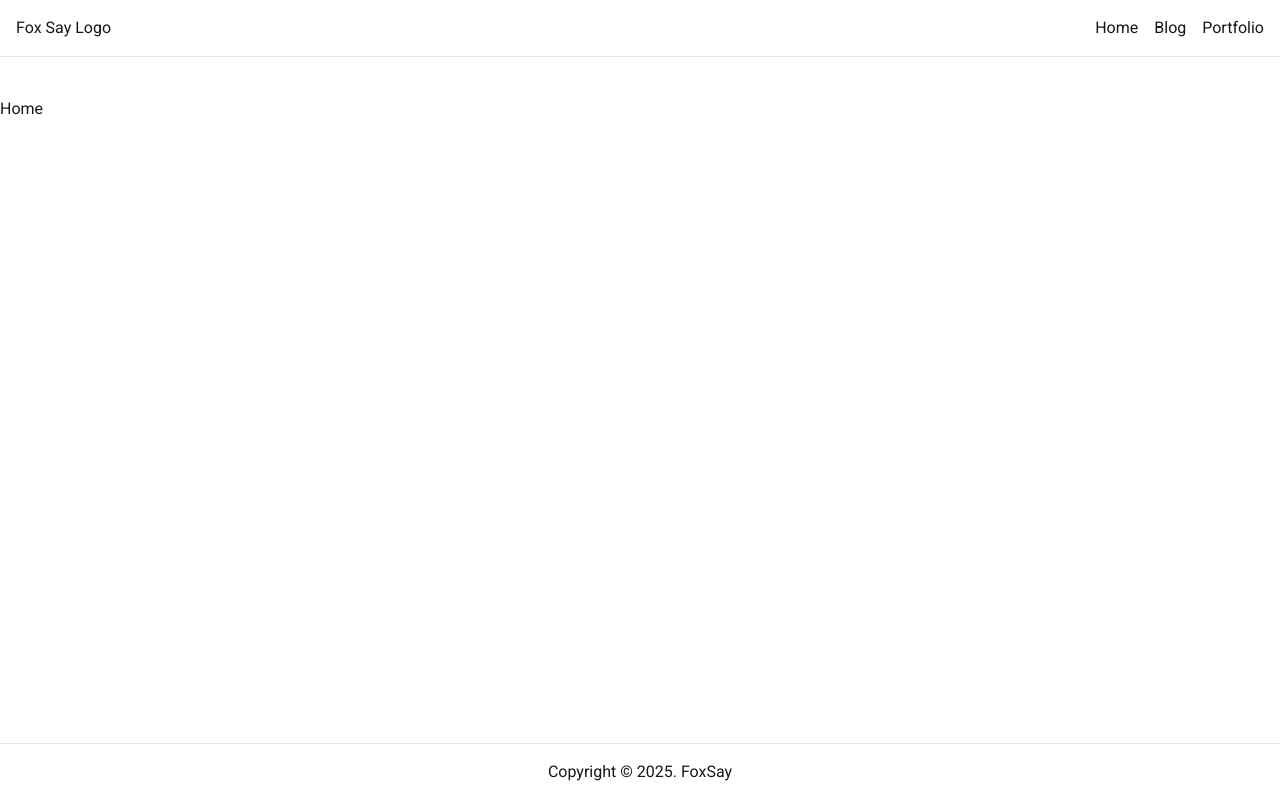
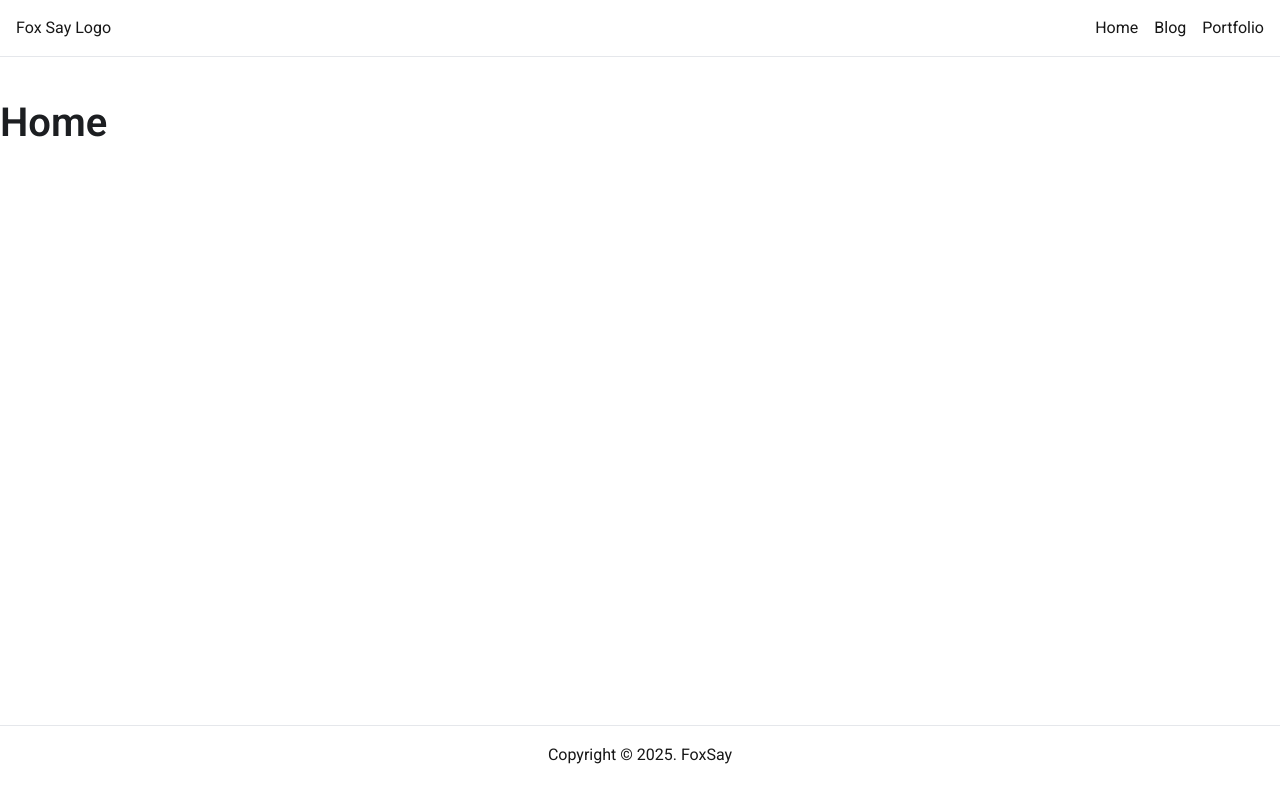
Before and after one commit to DimaChekashov/DimaChekashov.github.io, a Next.js app in the folder fox-say-site/: page / in a window 1280 px wide. Built offline with nearby package versions, Linux system fonts and the light colour scheme.

Commit message:
setup typography

```diff
--- a/fox-say-site/src/app/styles/globals.css
+++ b/fox-say-site/src/app/styles/globals.css
@@ -97,3 +97,38 @@ body {
   background: var(--background);
   font-family: var(--font-roboto), sans-serif;
 }
+
+h1,
+h2,
+h3,
+h4,
+h5,
+h6 {
+  font-weight: 600;
+  line-height: 1.3;
+  color: var(--text-heading);
+}
+
+h1 {
+  font-size: 2.5rem;
+}
+h2 {
+  font-size: 2rem;
+}
+h3 {
+  font-size: 1.75rem;
+}
+h4 {
+  font-size: 1.5rem;
+}
+h5 {
+  font-size: 1.25rem;
+}
+h6 {
+  font-size: 1.125rem;
+}
+
+p {
+  margin-bottom: 1rem;
+  line-height: 1.6;
+}
```
